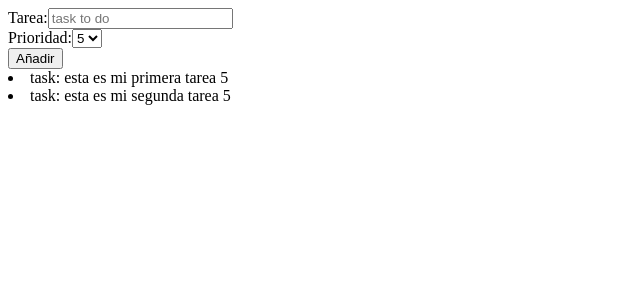
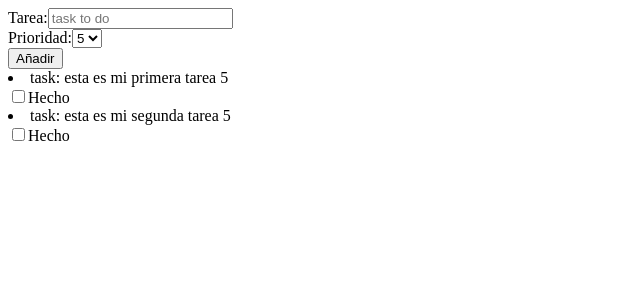
Before and after one commit to miguel-hv/react-todo, a React (Create React App) app: page / in a window 1280 px wide. Shown: the top 300 px of the page, without its empty margins (0-640 px from the left). Built offline with nearby package versions, Linux system fonts and the light colour scheme.

Commit message:
FEAT: toggle

```diff
--- a/src/App.jsx
+++ b/src/App.jsx
@@ -10,12 +10,18 @@ import CreateTodo from './components/CreateTodo';
 import './App.scss';
 
 const todoListInitialState = [
-  {id: 1,
-  todo: 'esta es mi primera tarea',
-  priority: 5},
-  {id: 2,
-  todo: 'esta es mi segunda tarea',
-  priority: 5},
+  {
+    id: 1,
+    todo: 'esta es mi primera tarea',
+    priority: 5,
+    toggled: 0,
+  },
+  {
+    id: 2,
+    todo: 'esta es mi segunda tarea',
+    priority: 5,
+    toggled: 0,
+  },
   ];
 
 // const todoInitialState = {
@@ -27,12 +33,28 @@ const todoListInitialState = [
 function App() {
 
   const [ todoList, setTodoList ] = useState(todoListInitialState);
+  const [ toggled, setToggled ] = useState(false);
+
+
+  const toggleTodo = id => {
+
+    const newTodos = todoList.map(todo => {
+      switch(todo.id){
+        case id:
+          return { ...todo, toggled: !todo.toggled };
+        default:
+          return todo;
+      }
+    });
+
+    setTodoList(newTodos);
+  }
 
 
   return (
     <div>
-      <CreateTodo setTodoList={setTodoList} todoList={todoList}/>
-      <Todos todoList={todoList}/>
+      <CreateTodo setTodoList={setTodoList} todoList={todoList} toggled={toggled}/>
+      <Todos todoList={todoList} onToggle={toggleTodo}/>
     </div>
   );
 }
--- a/src/components/CreateTodo.jsx
+++ b/src/components/CreateTodo.jsx
@@ -2,7 +2,7 @@ import { useState } from "react";
 import { v4 as uuid } from 'uuid';
 
 
-const CreateTodo = ({setTodoList, todoList}) => {
+const CreateTodo = ({setTodoList, todoList, toggled}) => {
     const [ todo, setTodo ] = useState('');
     const [ priority, setPriority ] = useState('5');
 
@@ -12,7 +12,10 @@ const CreateTodo = ({setTodoList, todoList}) => {
         id: uuid(),
         todo: todo,
         priority: priority,
+        toggled: toggled,
       }]);
+      setTodo('');
+      setPriority('5');
     }
 
     return(
@@ -34,7 +37,7 @@ const CreateTodo = ({setTodoList, todoList}) => {
                     type="text"
                     placeholder="task to do"
                     name="todo"
-                    value={todo.todo}
+                    value={todo}
                     onChange={e => setTodo(e.target.value)}
                 />
                 </label>
@@ -44,8 +47,8 @@ const CreateTodo = ({setTodoList, todoList}) => {
                 Prioridad:
                 <select
                     name="priority"
-                    value={todo.priority}
-                    defaultValue={'5'}
+                    value={priority}
+                    // defaultValue={'5'}
                     onChange={e => setPriority(e.target.value)}
                 >
                     <option value="1">1</option>
--- a/src/components/Todos.jsx
+++ b/src/components/Todos.jsx
@@ -1,5 +1,5 @@
 
-const Todos = ({todoList}) => {
+const Todos = ({todoList, onToggle}) => {
 
     return(
         <>
@@ -9,6 +9,12 @@ const Todos = ({todoList}) => {
                     task: {e.todo}
                     <span> {e.priority}</span>
                     {/* <span> {e.id}</span> */}
+                    <div>
+                        <label>
+                            <input type="checkbox" checked={e.toggled} onChange={() => onToggle(e.id)}/>
+                            Hecho
+                        </label>
+                    </div>
                     </li>
                 ))}
             </div>
```
